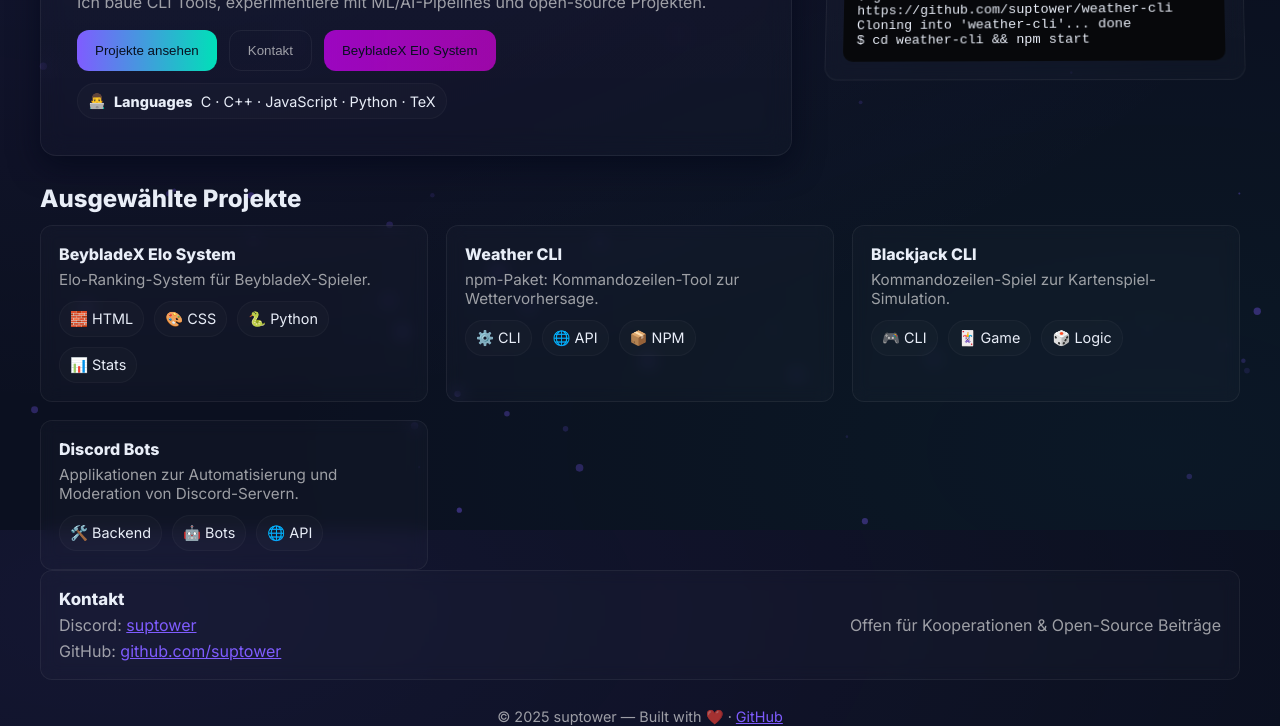
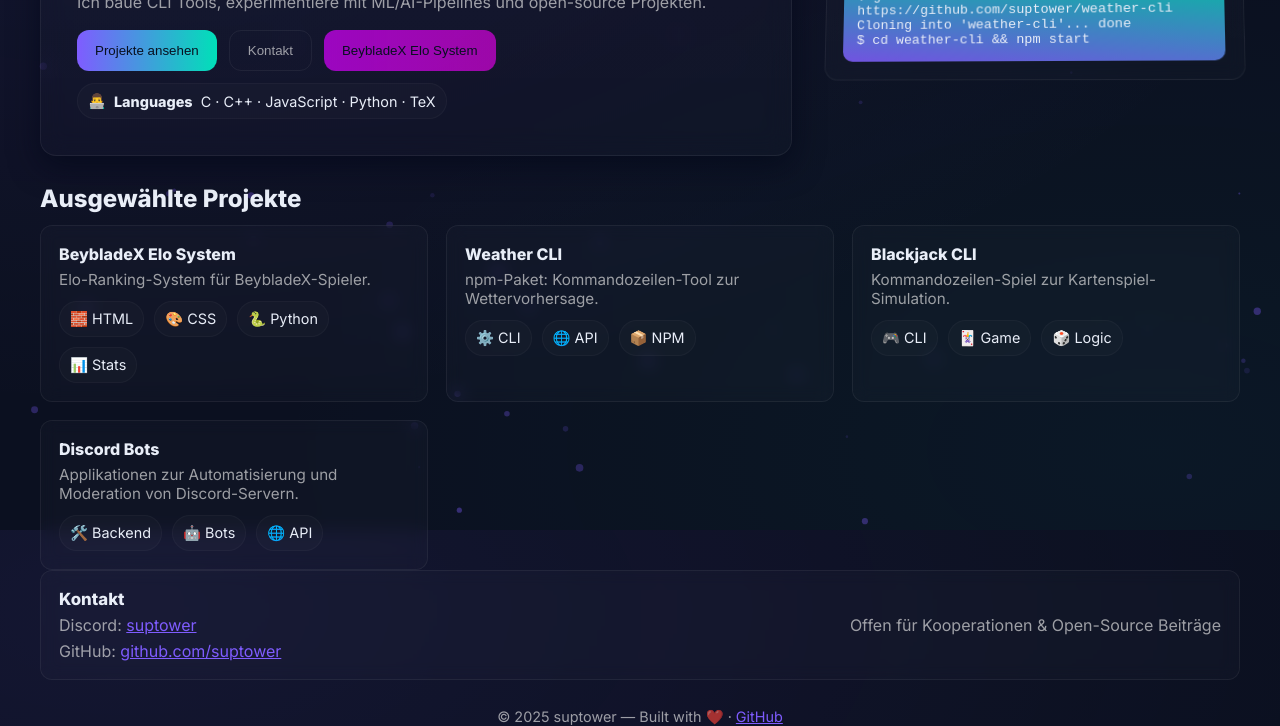
Before and after one commit to suptower/suptower.github.io, a plain HTML site: page index.html in a window 1280 px wide. Shown: the part 270-996 px from the top of the page. Drawn offline with Linux system fonts and the light colour scheme.

Commit message:
fix: adapt terminal colors

```diff
--- a/styles.css
+++ b/styles.css
@@ -9,7 +9,7 @@
   --glass-border: rgba(255,255,255,0.06);
   --glass-blur: 12px;
   --max-w:1200px;
-  --terminal-bg: #07080b;
+  --terminal-bg: linear-gradient(5deg, #7153e0, #00c09d);
   --gradient-1: rgba(127,92,255,0.08);
   --gradient-2: rgba(0,224,184,0.04);
   color-scheme: dark;
@@ -100,7 +100,7 @@ footer a{color:var(--accent)}
   --text-dark: #081020;
   --muted: rgba(2,6,23,0.6); --accent:#6a4bff; --accent-2:#00b58f;
   --glass-border: rgba(0,0,0,0.08);
-  --terminal-bg: #1e1e2e;
+  --terminal-bg: linear-gradient(5deg, #6a4bff, #00b58f);
   --gradient-1: rgba(127,92,255,0.12);
   --gradient-2: rgba(0,224,184,0.08);
   color-scheme:light;
```
